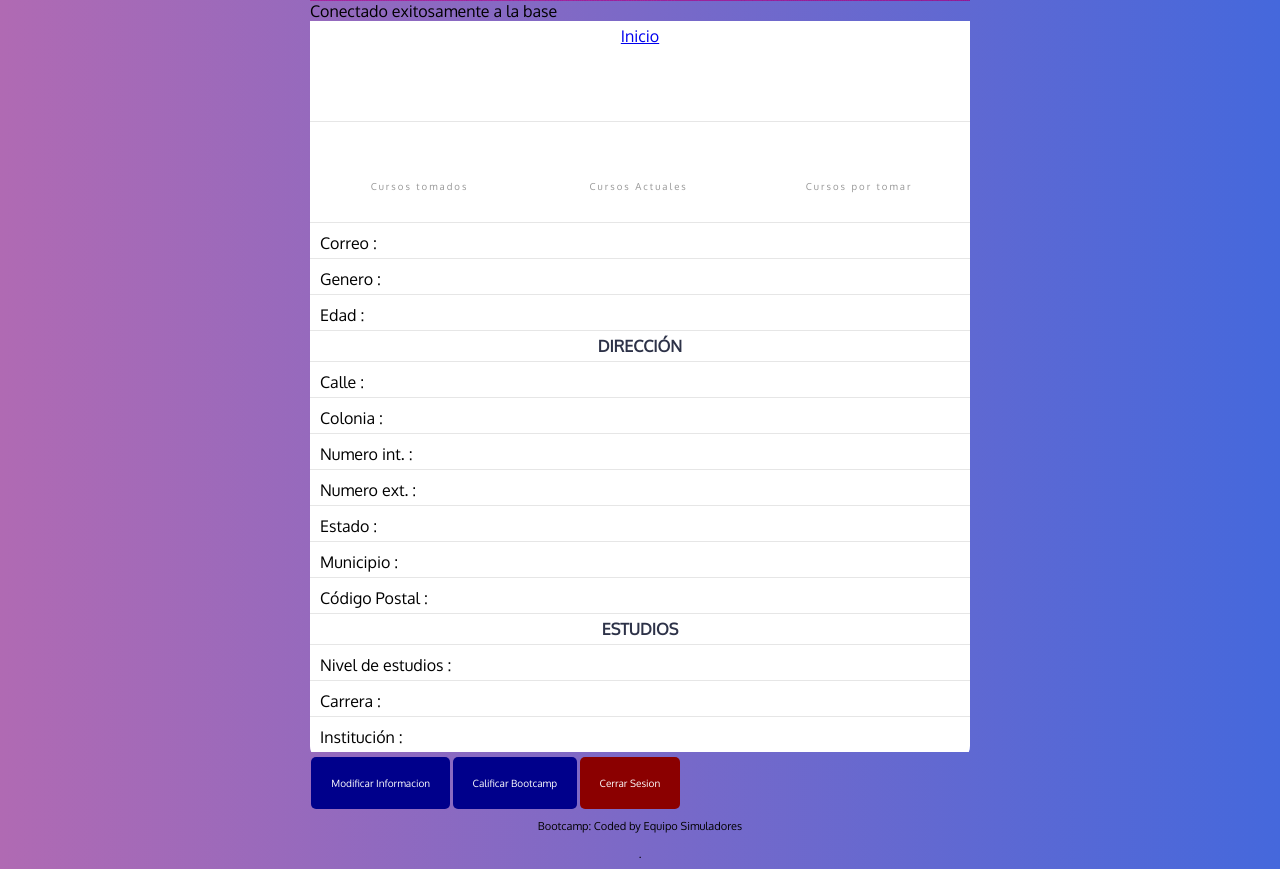
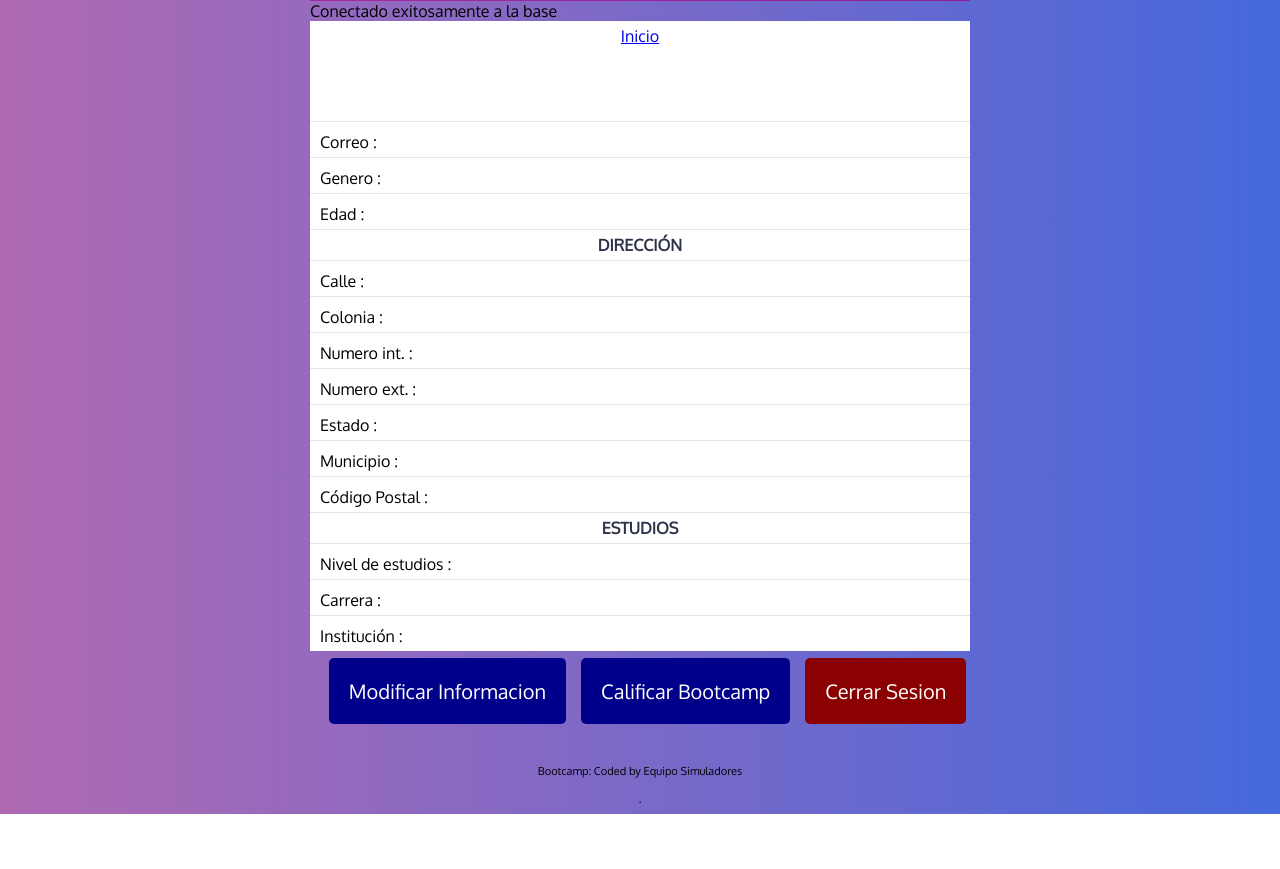
Before and after one commit to Magnusheter/BOOMP, a PHP site: page /perfil.php in a window 1280 px wide. Shown: the part 289-1158 px from the top of the page. After the commit the page ends 1103 px from the top, so only its background shows below. Run offline with PHP 8.4, Linux system fonts and the light colour scheme; the visitor is signed in with stand-in values (Sample User, id 1); data that the repository does not hold is empty.

Commit message:
Orden de estilo para el perfil

```diff
--- a/css/styles_perfil.css
+++ b/css/styles_perfil.css
@@ -142,16 +142,27 @@ header{
     letter-spacing: 2px;
 }
 
-
+.botones_perfil
+{
+    font-size: 10px;
+    height: 80px;
+    display: flex;
+    align-items: center;
+    justify-content: center;
+}
 
 .botones_perfil a
 {
 
     text-decoration: none;
     padding: 20px;
+    font-size: 20px;
     border-radius: 5px;
     background-color: darkblue;
     color: white;
+    margin-left: 15px;
+
+
 }
 
 .botones_perfil .CS
@@ -169,18 +180,11 @@ header .bt-reg a
     border-radius: 2px;
     background: url(../img/Circulo.png);
     font-size: 12 px;
-    padding: 10px;
+    padding: 20px;
     color: white;
 }
 
-.botones_perfil
-{
-    font-size: 10px;
-    padding-left: 24%;
-    padding-right: 20%;
-    padding-bottom: 30px;
-    padding-top: 1%;
-}
+
 
 .attribution { font-size: 11px; text-align: center; }
 .attribution a { color: hsl(228, 45%, 44%); }
--- a/perfil.php
+++ b/perfil.php
@@ -78,8 +78,8 @@
         </div>
     </header>                                <!--Caja Superior FIN-->
 
-    <div class="statscontainer">   <!----------- Caja inf ------------------>
-      <div class="statistics">
+    <!-- <div class="statscontainer">   --------- Caja inf ---------------- -->
+      <!-- <div class="statistics">
         <div class="quantity"><input type="text" name="tomados"><span class="barra"></span></div>
         <div class="units">Cursos tomados</div>
       </div>
@@ -92,8 +92,8 @@
       <div class="statistics">
         <div class="quantity"><input type="text" name="tomar"><span class="barra"></span></div>
         <div class="units">Cursos por tomar</div>
-      </div>
-    </div>   <!-----------------------------Caja inf FIN------------------------------>
+      </div> -->
+    <!-- </div>   ---------------------------Caja inf FIN---------------------------- -->
 
 
     <div class="statscontainer2"> <!--3ra caja, datos personales-->
@@ -167,13 +167,14 @@
       <div class="form-group"> <input type="text" name="instituto"><span class="barra"></span> </div>
     </div>
   </form>
-  </div>
-
   <div class="botones_perfil">
     <a href="">Modificar Informacion</a>
     <a href="">Calificar Bootcamp</a>
     <a href="php/cerrar_sesion.php" class="CS">Cerrar Sesion</a>
   </div>
+   </div>
+
+
 
   <div class="attribution">
     Bootcamp:
--- a/personalinf.php
+++ b/personalinf.php
@@ -23,7 +23,7 @@
             </div>
             <div class="grupo">
                 <h2>Foto de perfil</h2>
-                <img src="http://ssl.gstatic.com/accounts/ui/avatar_2x.png" height="200" alt="img" class="avatar">
+                <img src="http://ssl.gstatic.com/accounts/ui/avatar_2x.png" height="200" width="200" alt="img" class="avatar">
                 <input type="file" onchange="previewFile()" class="button" id="insertar"><br>
             </div>
             <div class="grupo">
```
Also changed, not shown: registro.php (+29 -6 lines).
